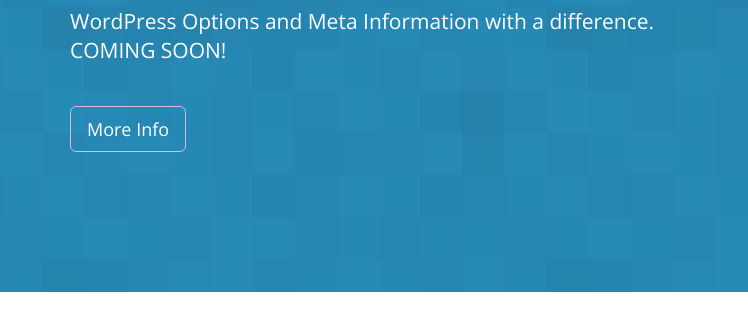
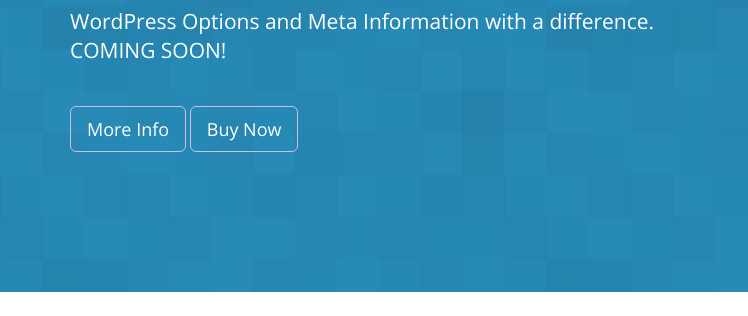
Before and after one commit to No-Half-Pixels/Fluent-Framework, a plain HTML site: page index.html in a window 1280 px wide. Shown: the part 208-524 px from the top of the page, 0-748 px from the left. Drawn offline with nearby package versions, Linux system fonts and the light colour scheme.

Commit message:
adding buy now link

```diff
--- a/index.html
+++ b/index.html
@@ -134,7 +134,7 @@
 		        <p class="lead">WordPress Options and Meta Information with a difference.<br/>COMING SOON!</p>
 		        <div>&nbsp;</div>
 		        <a href="#" class="btn btn-default btn-outline-inverse btn-lg" id="more-info">More Info</a>
-		        <!--<a href="#" class="btn btn-default btn-outline-inverse btn-lg" id="buy-now">Buy Now</a>-->
+		        <a href="http://codecanyon.net/item/fluent-framework/8182629?ref=nohalfpixels" class="btn btn-default btn-outline-inverse btn-lg" id="buy-now">Buy Now</a>
           </div>
           <div class="col-md-5 hidden-xs hidden-sm">
             <img src="//dkbvs5nxigunb.cloudfront.net/psds/site-banner.png" alt="Fluent Framework" class="img-responsive">
```
